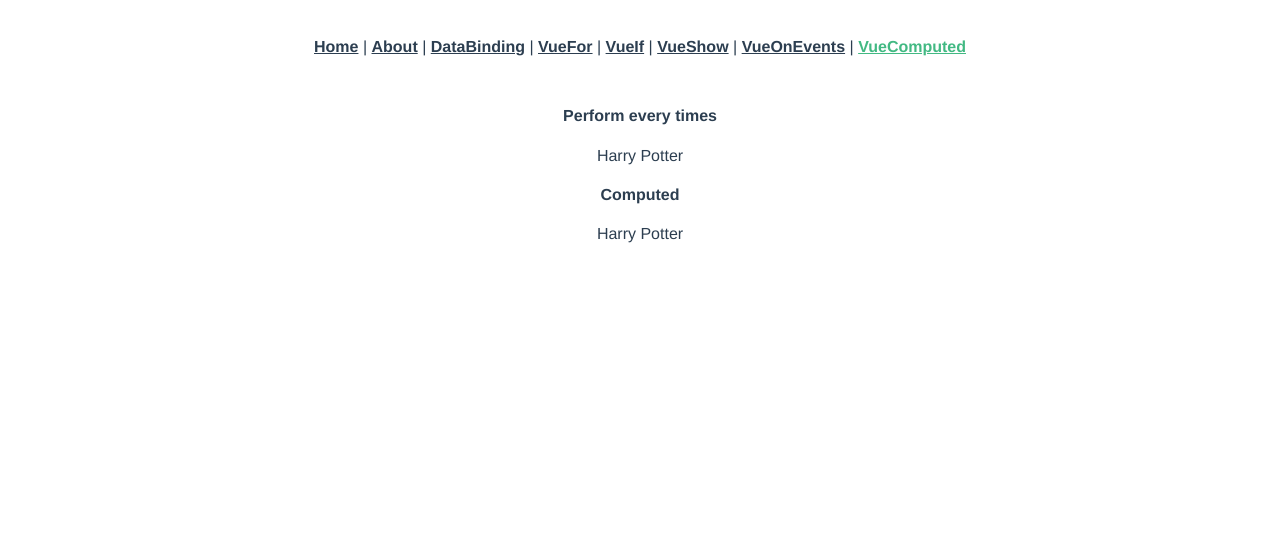
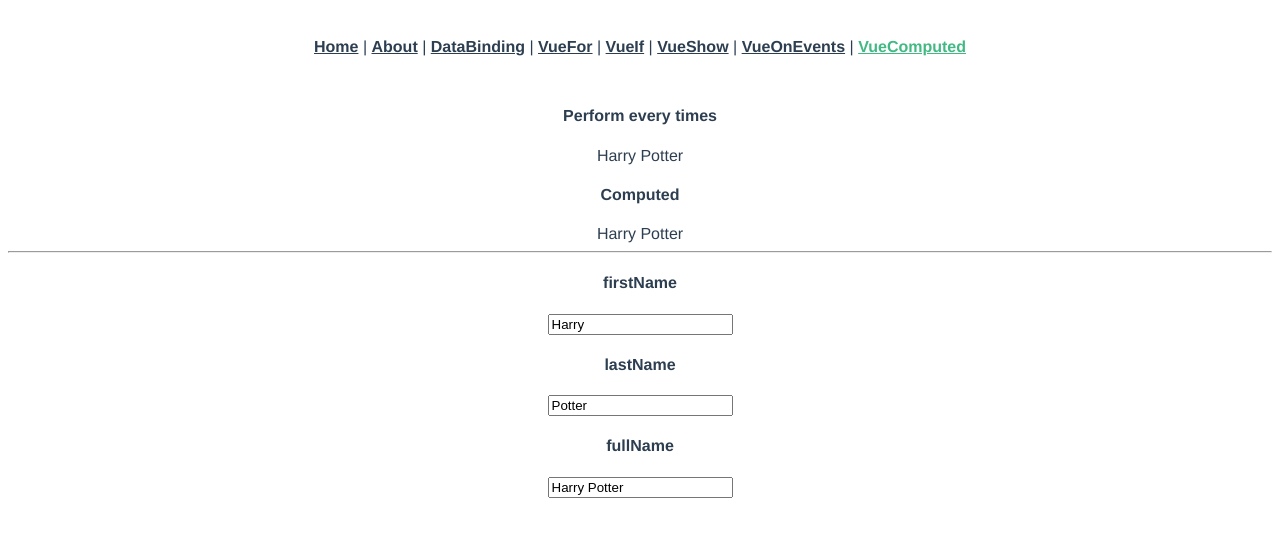
Before and after one commit to sbpark88/Vue.js-Short-Book, a Vue app in the folder vue-start-project/: page /vueComputed in a window 1280 px wide. Shown: the top 536 px of the page. Built offline with nearby package versions, Linux system fonts and the light colour scheme.

Commit message:
Add: Add 'watch' at VueComputed.vue

```diff
--- a/vue-start-project/src/router/index.js
+++ b/vue-start-project/src/router/index.js
@@ -45,7 +45,7 @@ const routes = [
     path: '/vueComputed',
     name: 'vueComputed',
     component: () => import(/* webpackChunkName: "vueComputed" */ '../views/VueComputed.vue')
-  }
+  },
 ]
 
 const router = createRouter({
--- a/vue-start-project/src/views/VueComputed.vue
+++ b/vue-start-project/src/views/VueComputed.vue
@@ -4,6 +4,17 @@
 
   <h4>Computed</h4>
   <div>{{ fullName }}</div>
+
+  <hr>
+
+  <h4>firstName</h4>
+  <input type="text" v-model="firstName">
+
+  <h4>lastName</h4>
+  <input type="text" v-model="lastName">
+
+  <h4>fullName</h4>
+  <input type="text" v-model="fullName">
 </template>
 
 <script>
@@ -35,8 +46,14 @@ export default {
   },
   watch: {
     firstName() {
-
-    }
+      const oldValue = this.firstName
+      console.log(oldValue)
+      this.firstName = `${oldValue.substring(0, 1).toUpperCase()}${oldValue.substring(1)}`
+    },
+    lastName() {
+      const oldValue = this.lastName
+      this.lastName = `${oldValue.substring(0, 1).toUpperCase()}${oldValue.substring(1)}`
+    },
   }
 }
 </script>
```
